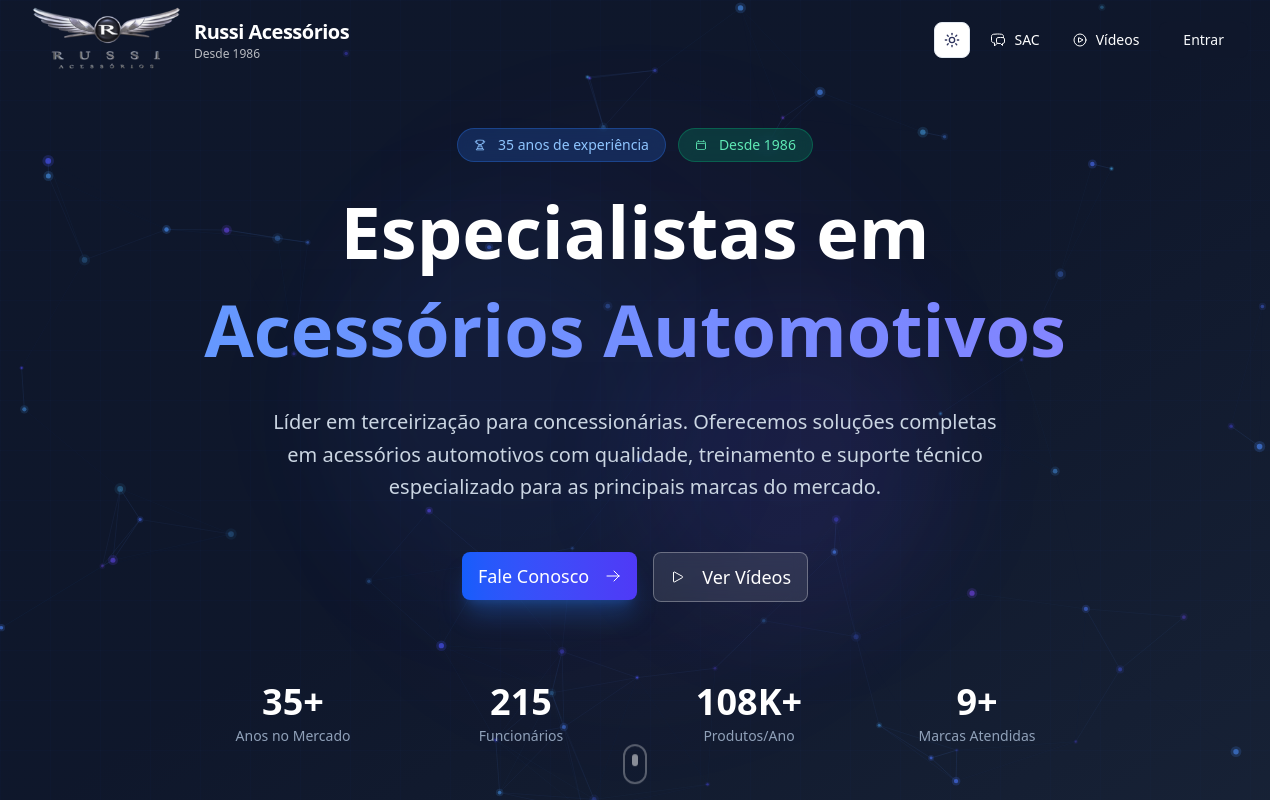
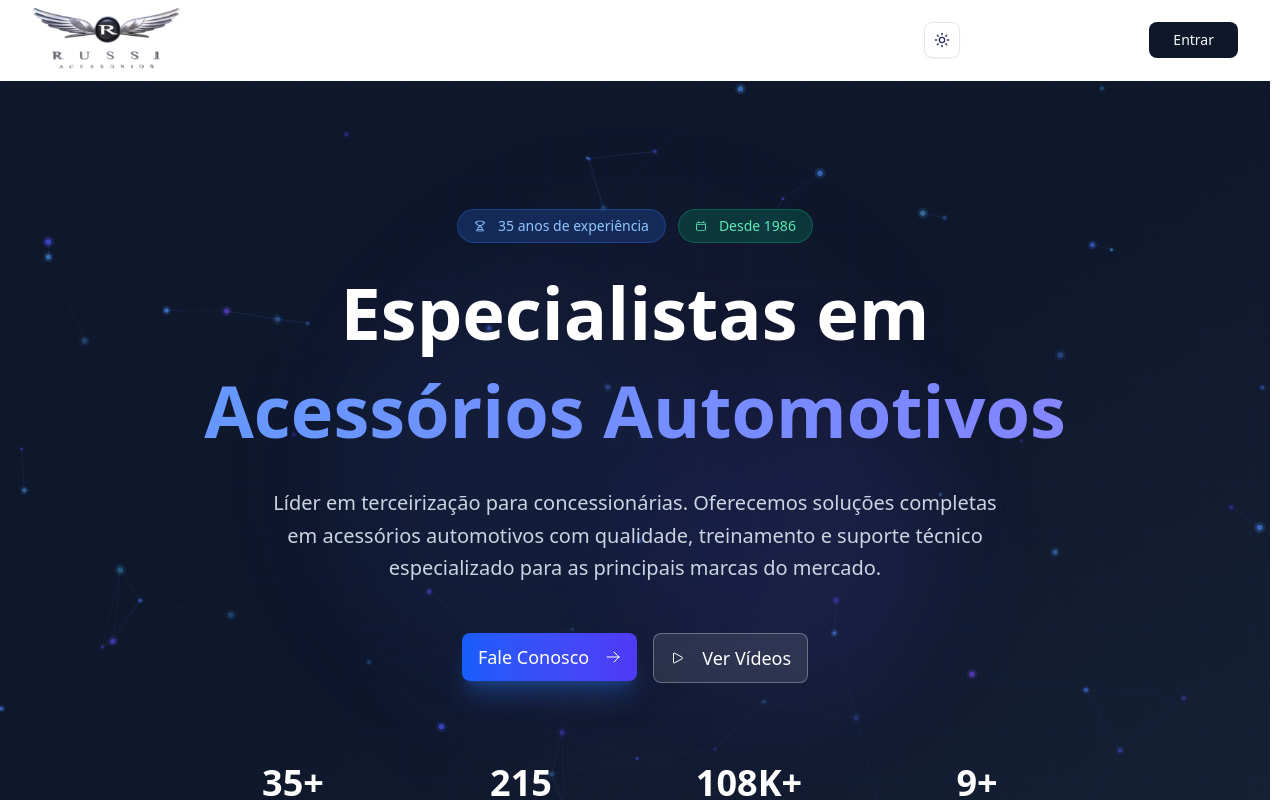
Before and after one commit to thompson0/site_russi, a Next.js app: page / in a window 1280 px wide. Shown: the top 800 px of the page. Built offline with nearby package versions, Linux system fonts and the light colour scheme.

Commit message:
fix: darkmode toggle bug

```diff
--- a/src/app/layout.jsx
+++ b/src/app/layout.jsx
@@ -30,6 +30,7 @@
               attribute="class"
               defaultTheme="system"
               enableSystem
+
             >
               <NavigationLoader />
               {children}
--- a/src/app/page.jsx
+++ b/src/app/page.jsx
@@ -1,15 +1,5 @@
 import HomePage from "@/components/Home/Home";
 
-export default function RootLayout({ children }) {
-  return (
-    <html suppressHydrationWarning>
-      <body>
-        <main>
-        <HomePage></HomePage>
-
-        {children}
-        </main>
-      </body>
-    </html>
-  );
+export default function Page() {
+  return <HomePage />;
 }
--- a/src/components/Home/Darkmode.jsx
+++ b/src/components/Home/Darkmode.jsx
@@ -16,7 +16,7 @@
   const { setTheme } = useTheme()
 
   return (
-    <DropdownMenu>
+    <DropdownMenu modal={false}>
       <DropdownMenuTrigger asChild>
         <Button variant="outline" size="icon">
           <Sun className="h-[1.2rem] w-[1.2rem] scale-100 rotate-0 transition-all dark:scale-0 dark:-rotate-90" />
@@ -24,7 +24,7 @@
           <span className="sr-only">Toggle theme</span>
         </Button>
       </DropdownMenuTrigger>
-      <DropdownMenuContent align="end">
+      <DropdownMenuContent align="end" sideOffset={6}>
         <DropdownMenuItem onClick={() => setTheme("light")}>
           Light
         </DropdownMenuItem>
--- a/src/components/Home/NavHome.jsx
+++ b/src/components/Home/NavHome.jsx
@@ -21,7 +21,7 @@
 
   return (
     <nav
-      className={`fixed top-0 left-0 w-full z-50 transition-all duration-300 ${isScrolled
+      className={`sticky top-0 left-0 w-full z-50 flex-shrink-0 transition-colors duration-300 ${isScrolled
           ? "bg-background/95 backdrop-blur-md shadow-lg border-b border-border"
           : "bg-transparent border-b border-transparent"
         }`}
```
